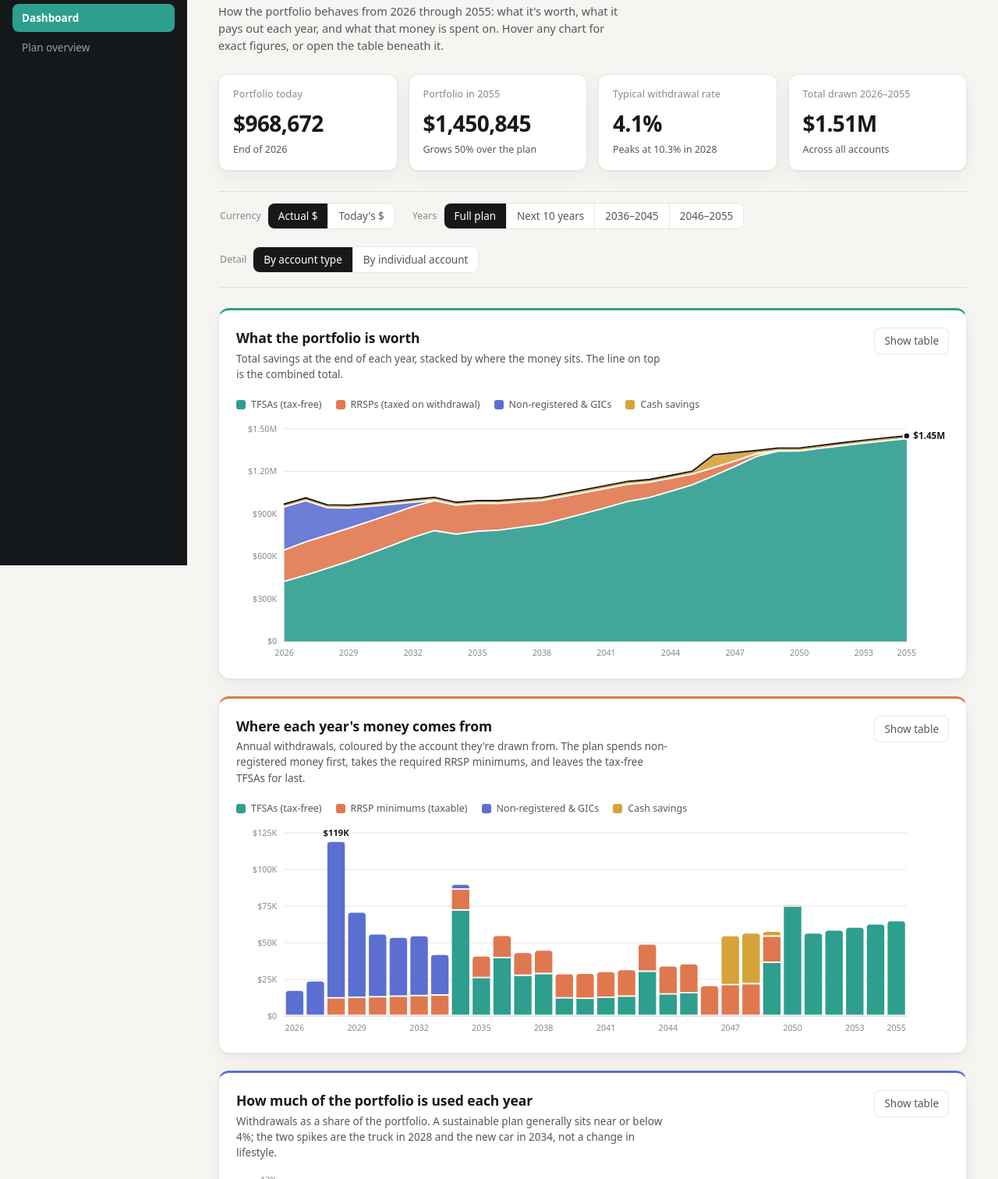
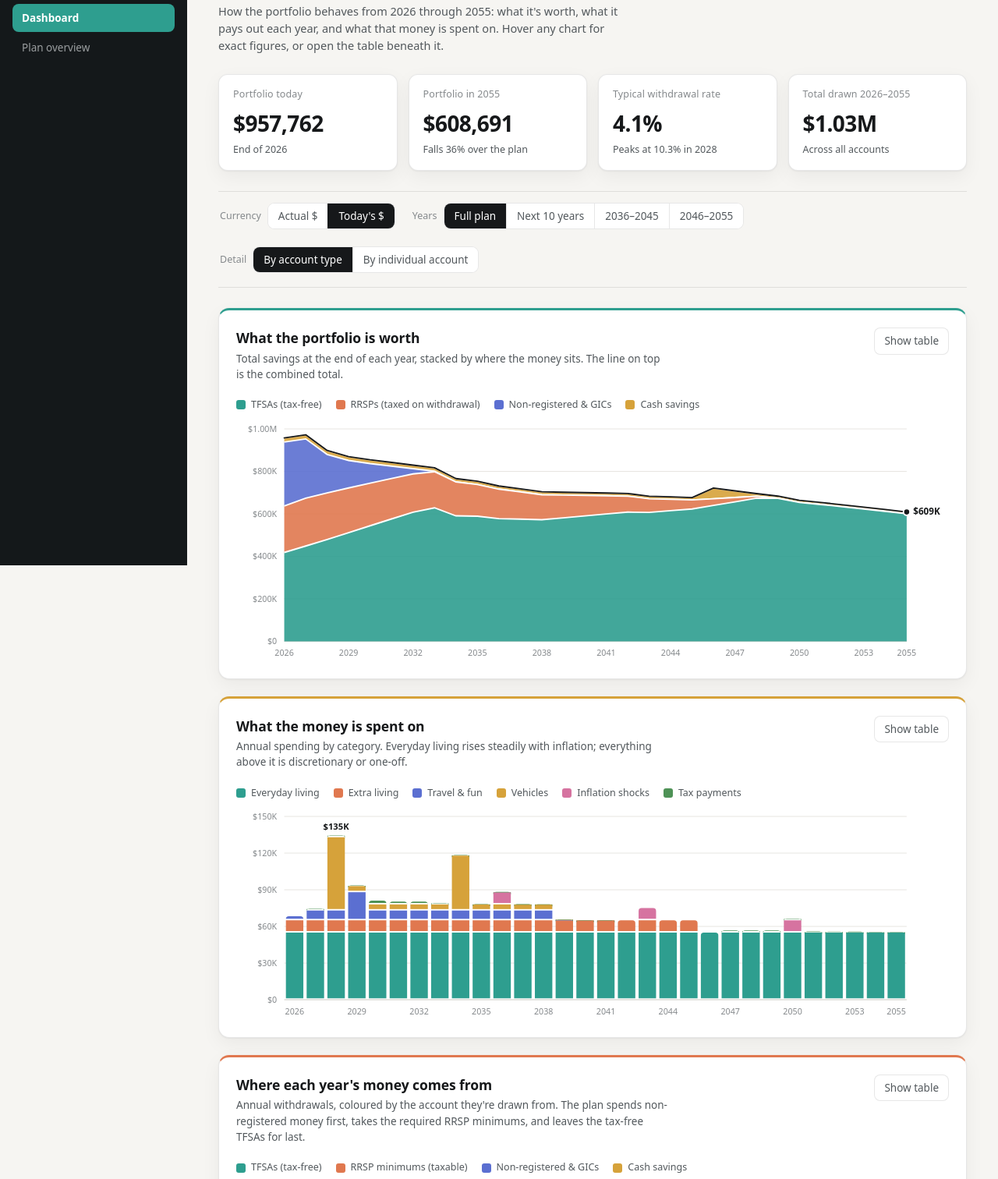
Before and after one commit to BarettMac/BarettMac.github.io, an Eleventy site: page src/parents/index.njk in a window 1280 px wide. Shown: the part 75-1587 px from the top of the page at 78% size. Built offline with nearby package versions, Linux system fonts and the light colour scheme; Eleventy itself is replaced by a stand-in of ours; files that its build step writes are made by us from their sources.

Commit message:
Reorder dashboard charts and default to inflation-adjusted currency
- Move the expenses chart to second position, right below net worth.
- Default the currency toggle to Today's $ (real) instead of Actual $
  (nominal); update tests to match the new default and ordering.

```diff
--- a/src/assets/js/dashboard.js
+++ b/src/assets/js/dashboard.js
@@ -20,8 +20,8 @@ function col(i){ return cv(SLOT[i % 8]); }
   d.rateEstimated = d.withdrawalRate.map(function(r,i){ return r<=0 && d.rateComputed[i]>0; });
 });
 
-var D = RAW.nominal;
-var state = { detail:'grouped', currency:'nominal', from:0, to:D.years.length-1, off:{} };
+var D = RAW.real;
+var state = { detail:'grouped', currency:'real', from:0, to:D.years.length-1, off:{} };
 
 var RANGES = [
   {label:'Full plan', a:0, b:D.years.length-1},
--- a/src/parents/index.njk
+++ b/src/parents/index.njk
@@ -14,8 +14,8 @@ title: "Retirement withdrawal plan"
 <div class="filters">
   <div class="fgroup"><span>Currency</span>
     <div class="seg" id="currencySeg">
-      <button class="btn on" data-c="nominal" title="The actual dollar amounts in each future year">Actual $</button>
-      <button class="btn" data-c="real" title="Inflation-adjusted: what those future dollars would buy in today's purchasing power">Today's $</button>
+      <button class="btn" data-c="nominal" title="The actual dollar amounts in each future year">Actual $</button>
+      <button class="btn on" data-c="real" title="Inflation-adjusted: what those future dollars would buy in today's purchasing power">Today's $</button>
     </div>
   </div>
   <div class="fgroup"><span>Years</span>
@@ -40,6 +40,19 @@ title: "Retirement withdrawal plan"
   <div class="legend" id="lg-acc"></div>
   <div class="plot" id="plot-acc"><div class="tt" id="tt-acc"></div></div>
   <div class="tblwrap" id="tbl-acc"></div>
+</section>
+
+<section class="card" style="--card-accent:var(--s4)">
+  <div class="cardhead">
+    <div>
+      <h2>What the money is spent on</h2>
+      <p class="desc">Annual spending by category. Everyday living rises steadily with inflation; everything above it is discretionary or one-off.</p>
+    </div>
+    <button class="btn" data-table="exp">Show table</button>
+  </div>
+  <div class="legend" id="lg-exp"></div>
+  <div class="plot" id="plot-exp"><div class="tt" id="tt-exp"></div></div>
+  <div class="tblwrap" id="tbl-exp"></div>
 </section>
 
 <section class="card" style="--card-accent:var(--s2)">
@@ -67,19 +80,6 @@ title: "Retirement withdrawal plan"
   <div class="tblwrap" id="tbl-rate"></div>
 </section>
 
-<section class="card" style="--card-accent:var(--s4)">
-  <div class="cardhead">
-    <div>
-      <h2>What the money is spent on</h2>
-      <p class="desc">Annual spending by category. Everyday living rises steadily with inflation; everything above it is discretionary or one-off.</p>
-    </div>
-    <button class="btn" data-table="exp">Show table</button>
-  </div>
-  <div class="legend" id="lg-exp"></div>
-  <div class="plot" id="plot-exp"><div class="tt" id="tt-exp"></div></div>
-  <div class="tblwrap" id="tbl-exp"></div>
-</section>
-
 <p class="foot" id="footnote">Figures come directly from the ProjectionLab plan export dated 16–17 August 2026. Projections assume the plan's stated return, inflation and tax assumptions hold; actual results will differ. This is an illustration, not advice. The export reports no withdrawal rate for 2046; that one figure (marked *) is calculated as the year's withdrawal over the prior year-end portfolio.</p>
 
 <script id="planData" type="application/json">{{ parents.planData | toJSON | safe }}</script>
```
Also changed, not shown: tests/dashboard.spec.js (+16 -16 lines).
